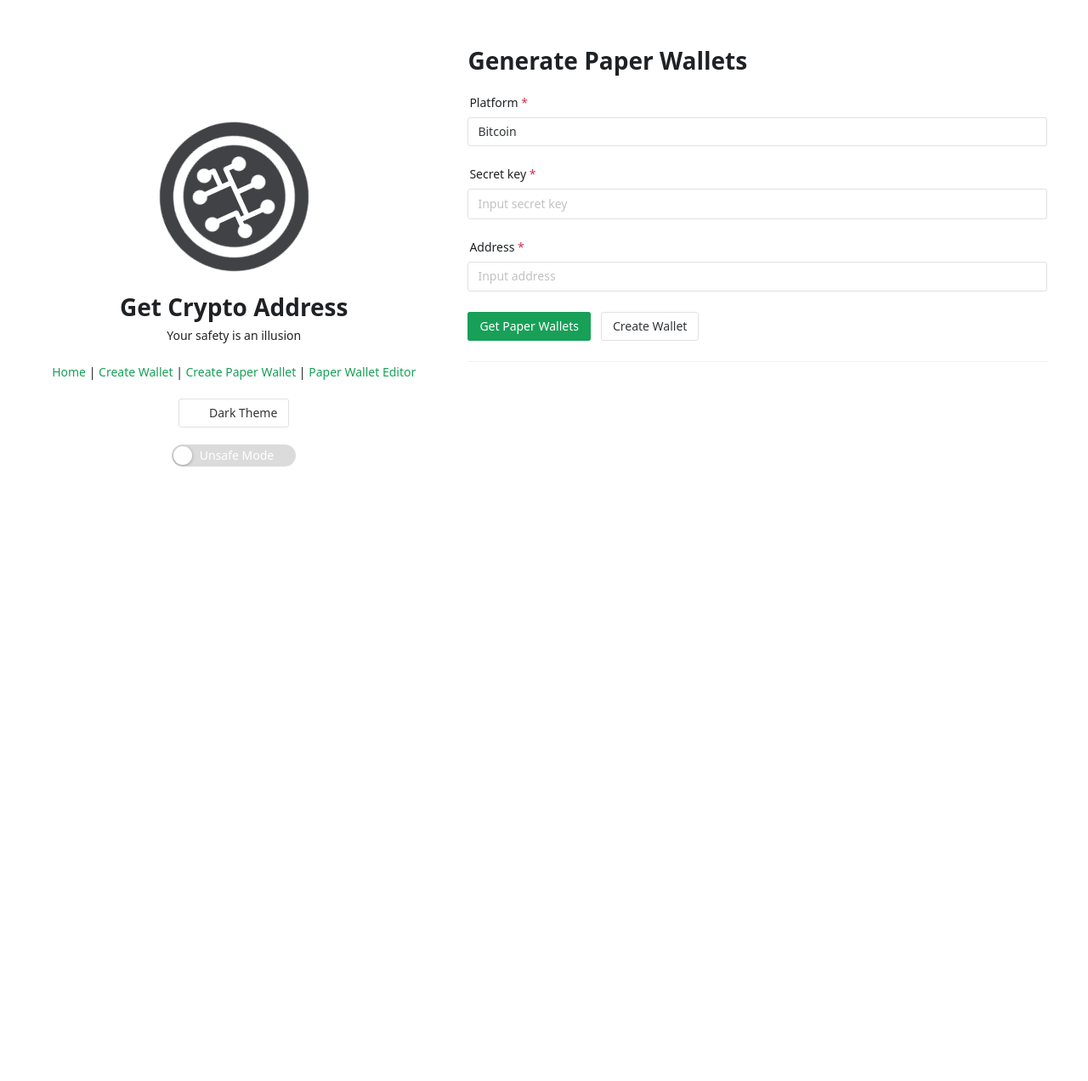
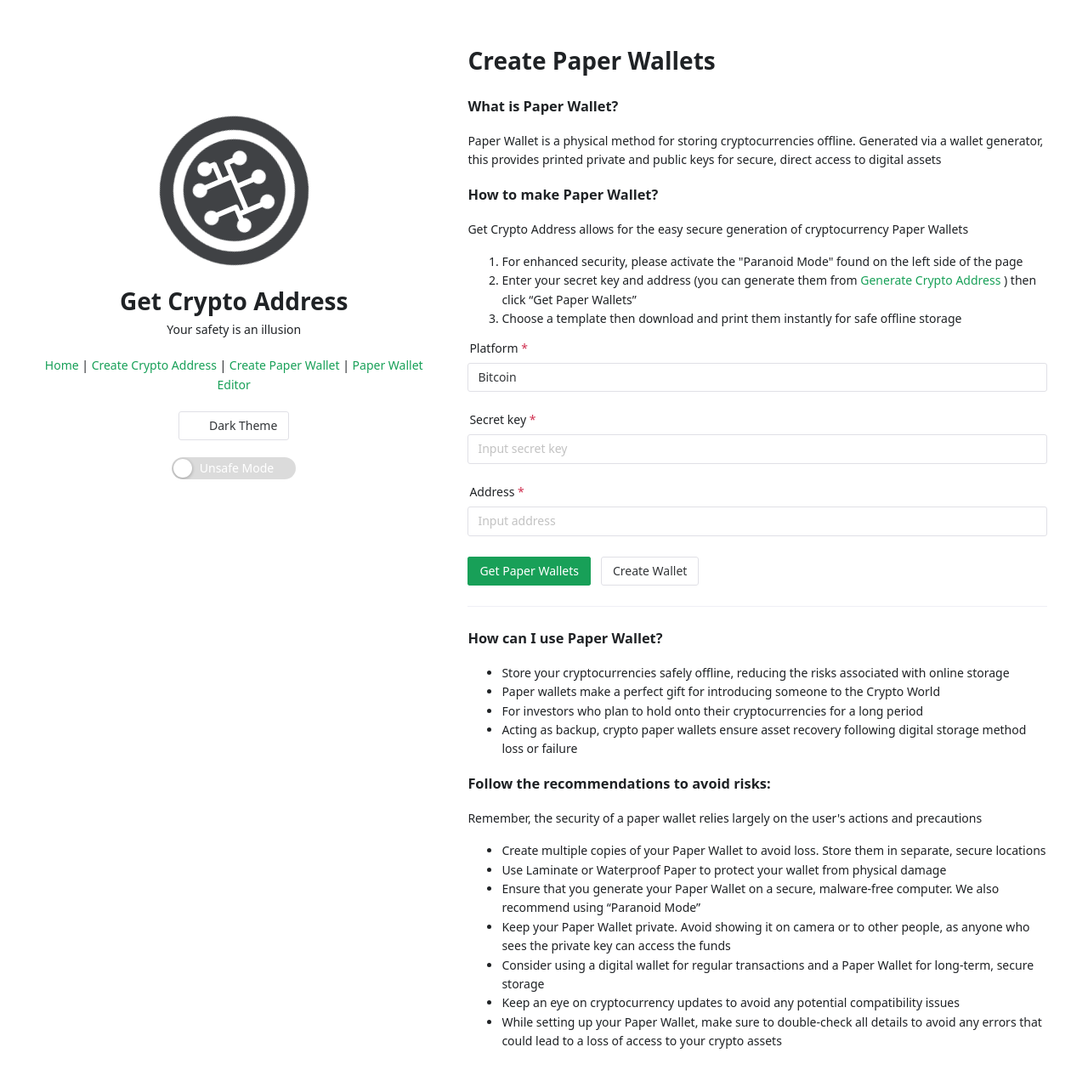
Before and after one commit to getCryptoAddress/getCryptoAddress.github.io, a Vue app: page /paper-wallets in a window 1280 px wide. Shown: the top 1272 px of the page at 85% size. Before the commit the page ends 800 px from the top, so only its background shows below. Built offline with nearby package versions, Linux system fonts and the light colour scheme; some icons are missing.

Commit message:
add descriptions for PaperWalletsPage and CreateWalletsPage

```diff
--- a/src/app/router/index.ts
+++ b/src/app/router/index.ts
@@ -26,8 +26,9 @@ const router = createRouter({
       name: "CreateWallet",
       component: CreateWalletsPage,
       meta: {
-        title: "Create Wallet",
-        description: "Create Wallet",
+        title: "Generate Crypto Address",
+        description:
+          "Get Crypto Address without registration or personal data disclosure. Free and secure generate address online. Bitcoin, Ethereum, and others",
         withParanoidMode: true,
       },
     },
@@ -46,8 +47,9 @@ const router = createRouter({
       name: "PaperWallets",
       component: PaperWalletsPage,
       meta: {
-        title: "Create Paper Wallet",
-        description: "Create Paper Wallet",
+        title: "Create Paper Wallets",
+        description:
+          "How to make paper wallet? Free and secure creation of cryptocurrency paper wallets online. Bitcoin, Ethereum, and others",
         withParanoidMode: true,
       },
     },
--- a/src/entities/PageHeader/ui/PageHeader/PageHeader.vue
+++ b/src/entities/PageHeader/ui/PageHeader/PageHeader.vue
@@ -18,7 +18,9 @@ const { SSR } = import.meta.env;
     <nav>
       <RouterLink :to="{ name: 'Home' }">Home</RouterLink>
       |
-      <RouterLink :to="{ name: 'CreateWallet' }"> Create Wallet </RouterLink>
+      <RouterLink :to="{ name: 'CreateWallet' }">
+        Create Crypto Address
+      </RouterLink>
       |
       <RouterLink :to="{ name: 'PaperWallets' }">
         Create Paper Wallet
--- a/src/pages/CreateWalletsPage/CreateWalletsPage.vue
+++ b/src/pages/CreateWalletsPage/CreateWalletsPage.vue
@@ -3,5 +3,32 @@ import TextualWalletsWidget from "@/widgets/TextualWalletsWidget/TextualWalletsW
 </script>
 
 <template>
+  <h1>Generate Address and Secret keys</h1>
+  <h3>How to generate Crypto Address?</h3>
+  <p>
+    Get Crypto Address allows for the easy secure generation of cryptocurrency
+    addresses.
+  </p>
+  <ul>
+    <li>
+      For enhanced security, please activate the "Paranoid Mode" found on the
+      left side of the page
+    </li>
+    <li>
+      Choose the cryptocurrency for which you'd like to generate an address
+    </li>
+    <li>Click “Copy” to keep your address and key in a safe place</li>
+    <li>
+      Click “Paper Wallet” to create a paper wallet with the received address
+      and key
+    </li>
+  </ul>
+
   <TextualWalletsWidget />
+
+  <h3>Supported currencies:</h3>
+  <ul>
+    <li>Bitcoin</li>
+    <li>Ethereum</li>
+  </ul>
 </template>
--- a/src/pages/PaperWalletsPage/PaperWalletsPage.vue
+++ b/src/pages/PaperWalletsPage/PaperWalletsPage.vue
@@ -3,5 +3,92 @@ import PaperWalletsPresetsWidget from "@/widgets/PaperWalletsPresetsWidget/Paper
 </script>
 
 <template>
+  <h1>Create Paper Wallets</h1>
+  <h3>What is Paper Wallet?</h3>
+  <p>
+    Paper Wallet is a physical method for storing cryptocurrencies offline.
+    Generated via a wallet generator, this provides printed private and public
+    keys for secure, direct access to digital assets
+  </p>
+
+  <h3>How to make Paper Wallet?</h3>
+  <p>
+    Get Crypto Address allows for the easy secure generation of cryptocurrency
+    Paper Wallets
+  </p>
+  <ol>
+    <li>
+      For enhanced security, please activate the "Paranoid Mode" found on the
+      left side of the page
+    </li>
+    <li>
+      Enter your secret key and address (you can generate them from
+      <router-link :to="{ name: 'CreateWallet' }">
+        Generate Crypto Address </router-link
+      >) then click “Get Paper Wallets”
+    </li>
+    <li>
+      Choose a template then download and print them instantly for safe offline
+      storage
+    </li>
+  </ol>
+
   <PaperWalletsPresetsWidget />
+
+  <h3>How can I use Paper Wallet?</h3>
+  <ul>
+    <li>
+      Store your cryptocurrencies safely offline, reducing the risks associated
+      with online storage
+    </li>
+    <li>
+      Paper wallets make a perfect gift for introducing someone to the Crypto
+      World
+    </li>
+    <li>
+      For investors who plan to hold onto their cryptocurrencies for a long
+      period
+    </li>
+    <li>
+      Acting as backup, crypto paper wallets ensure asset recovery following
+      digital storage method loss or failure
+    </li>
+  </ul>
+
+  <h3>Follow the recommendations to avoid risks:</h3>
+  <p>
+    Remember, the security of a paper wallet relies largely on the user's
+    actions and precautions
+  </p>
+  <ul>
+    <li>
+      Create multiple copies of your Paper Wallet to avoid loss. Store them in
+      separate, secure locations
+    </li>
+    <li>
+      Use Laminate or Waterproof Paper to protect your wallet from physical
+      damage
+    </li>
+    <li>
+      Ensure that you generate your Paper Wallet on a secure, malware-free
+      computer. We also recommend using “Paranoid Mode”
+    </li>
+    <li>
+      Keep your Paper Wallet private. Avoid showing it on camera or to other
+      people, as anyone who sees the private key can access the funds
+    </li>
+    <li>
+      Consider using a digital wallet for regular transactions and a Paper
+      Wallet for long-term, secure storage
+    </li>
+    <li>
+      Keep an eye on cryptocurrency updates to avoid any potential compatibility
+      issues
+    </li>
+    <li>
+      While setting up your Paper Wallet, make sure to double-check all details
+      to avoid any errors that could lead to a loss of access to your crypto
+      assets
+    </li>
+  </ul>
 </template>
--- a/src/widgets/PaperWalletsPresetsWidget/PaperWalletsPresetsWidget.vue
+++ b/src/widgets/PaperWalletsPresetsWidget/PaperWalletsPresetsWidget.vue
@@ -65,7 +65,6 @@ function handleGeneratePaperWallets(payload: {
 
 <template>
   <div>
-    <h1>Generate Paper Wallets</h1>
     <ManualWalletForm
       :default-value="formValue"
       @submit="handleGeneratePaperWallets"
--- a/src/widgets/TextualWalletsWidget/TextualWalletsWidget.vue
+++ b/src/widgets/TextualWalletsWidget/TextualWalletsWidget.vue
@@ -38,7 +38,6 @@ function handleForm({ count, payload }: FormCreateWalletsPayload) {
 </script>
 
 <template>
-  <h1>Generate Secret keys and Address</h1>
   <FormCreateWallets @submit="handleForm" />
   <simple-progress :total="totalCount" :count="count" />
   <CollapseTransition
```
